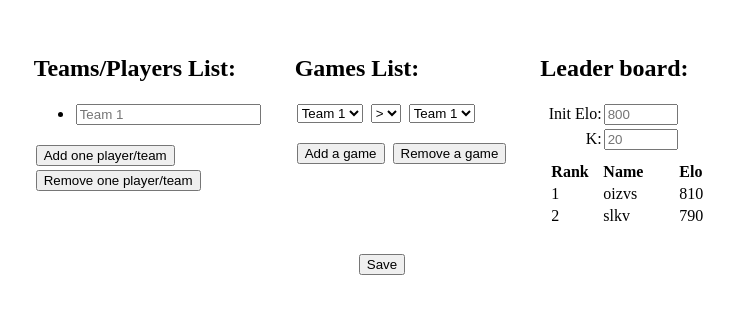
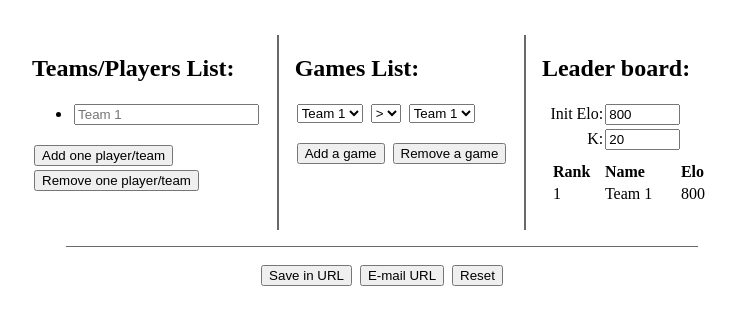
Before and after one commit to pauldubois98/EloRatedTournament, a plain HTML site: page index.html in a window 1280 px wide. Shown: the part 69-394 px from the top of the page, without its empty margins (258-994 px from the left). Drawn offline with Linux system fonts and the light colour scheme.

Commit message:
added leader board Elo display

```diff
--- a/Elo.js
+++ b/Elo.js
@@ -1,12 +1,15 @@
+var initElo_input=document.getElementById("init-Elo");
+var K_input=document.getElementById("K");
+var Elo = []
+var leader_board_table=document.getElementById("leader-board").children[0];
 
-
-function Elo_history(teams, games, K=20, initElo=800){
-    console.log(teams)
+function Elo_history(){
+    var initElo = Number(initElo_input.value);
+    var K = Number(K_input.value);
     var history = []
-    var Elos = Array(...teams);
+    Elos = Array(...teams);
     Elos.fill(initElo)
     history = history.concat([Elos]);
-    console.log(Elos)
     for(var i=0; i<games.length; i++){
         if(games[i][0] != games[i][2]){
             var teamA_Elo = Elos[games[i][0]];
@@ -28,7 +31,37 @@ function Elo_history(teams, games, K=20, initElo=800){
             Elos[games[i][0]] = teamA_Elo;
             Elos[games[i][2]] = teamB_Elo;
             history = history.concat([Elos]);
-            console.log(Elos)
         }
     }
 }
+function refresh_Elo(){
+    var teams_score = []
+    for(var i=0; i<teams.length; i++){
+        var Elo = Elos[i];
+        var team = teams[i];
+        if(teams[i]==""){
+            team = "Team "+String(i+1);
+        }
+        teams_score = teams_score.concat([[Elo,team]]);
+    }
+    teams_score.sort().reverse()
+    var i=0;
+    while(i<teams.length){
+        if(i+1<leader_board_table.children.length){
+            var tr = leader_board_table.children[i+1];
+            tr.children[0].textContent = String(i+1);
+            tr.children[1].textContent = teams_score[i][1];
+            tr.children[2].textContent = String(teams_score[i][0]);
+        } else{
+            var tr = document.createElement('tr');
+            tr.innerHTML += "<td>"+String(i+1)+"</td>\n"
+                         +  "<td>"+teams_score[i][1]+"</td>\n"
+                         +  "<td>"+String(teams_score[i][0])+"</td>\n"
+            leader_board_table.appendChild(tr);
+        }
+        i++;
+    }
+    while(i+1<leader_board_table.children.length){
+        leader_board_table.children[i+1].remove()
+    }
+}
--- a/GUI.js
+++ b/GUI.js
@@ -24,6 +24,8 @@ function full(){
     update_teams_names();
     update_team_select();
     refresh_games();
+    Elo_history();
+    refresh_Elo();
 }
 
 function add_team(teamName=null){
@@ -144,11 +146,18 @@ function refresh_games(){
     }
     while(i<games_ul.children.length){
         games_ul.children[i].remove()
-        i++;
     }
-
 }
 
+function reset(){
+    teams = [];
+    games = [];
+    teams_GET = encodeURIComponent(JSON.stringify(teams));
+    games_GET = encodeURIComponent(JSON.stringify(games));
+    window.location.href = window.location.href.split("?")[0]
+                         + '?teams=' + teams_GET
+                         + '&games=' + games_GET;
+}
 function write_params(){
     update_teams_names();
     update_games_ids();
@@ -177,7 +186,7 @@ function load_games(){
 
 
 read_params();
-if(teams==null){
+if(teams==null || teams.length==0){
     add_team();
 } else{
     load_teams();
@@ -188,3 +197,5 @@ if(games.length==0){
 } else{
     load_games();
 }
+Elo_history();
+refresh_Elo();
--- a/index.html
+++ b/index.html
@@ -28,39 +28,42 @@
           <button onclick="add_team();">Add one player/team</button><br>
           <button onclick="remove_team();">Remove one player/team</button>
         </div>
+        <span class="sep"></span>
         <div>
           <h2>Games List:</h2>
           <ul id="games"></ul>
           <button onclick="add_game();">Add a game</button>
           <button onclick="remove_game();">Remove a game</button>
         </div>
+        <span class="sep"></span>
         <div>
           <h2>Leader board:</h2>
-          <span><label>Init Elo:</label><input type="number" class="nb-input" placeholder="800"></span>
-          <span><label>K:</label><input type="number" class="nb-input" placeholder="20"></span>
+          <span class="leader-board-param">
+            <label>Init Elo:</label>
+            <input type="number" class="nb-input" placeholder="800" value="800" id="init-Elo">
+          </span>
+          <span class="leader-board-param">
+            <label>K:</label>
+            <input type="number" class="nb-input" placeholder="20" value="20" id="K">
+          </span>
           <table id="leader-board">
             <tr>
               <th style="min-width: 3em; text-align: left;">Rank</th>
               <th style="min-width: 4.5em; text-align: left;">Name</th>
               <th style="min-width: 2.5em; text-align: left;">Elo</th>
             </tr>
-            <tr>
-              <td>1</td>
-              <td>oizvs</td>
-              <td>810</td>
-            </tr>
-            <tr>
-              <td>2</td>
-              <td>slkv</td>
-              <td>790</td>
-            </tr>
           </table>
         </div>
     </main>
-    <button onclick="write_params();">Save</button>
+    <span style="background: dimgray; margin: 1em; height: 0.1em; width: 50%;"></span>
+    <div>
+      <button onclick="write_params();">Save in URL</button>
+      <button onclick="email();">E-mail URL</button>
+      <button onclick="reset();">Reset</button>
+    </div>
 
 </body>
 
+<script src="Elo.js"></script>
 <script src="GUI.js"></script>
-<script src="Elo.js"></script>
 </html>
--- a/styles.css
+++ b/styles.css
@@ -36,12 +36,17 @@ select{
 .nb-input{
     width: 5em;
 }
-span{
+.leader-board-param{
     display: flex;
     align-items: center;
     justify-content: end;
     width: 8.75em;
 }
+.sep{
+    margin-top: 1em;
+    width: 0.1em;
+    background: dimgray;
+}
 p{
     margin: 0;
 }
```
